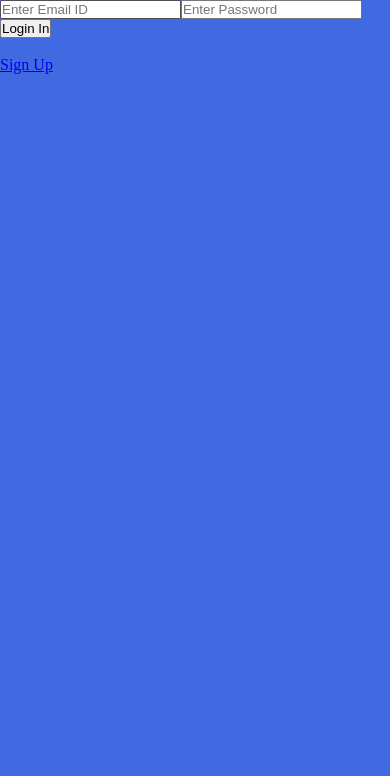
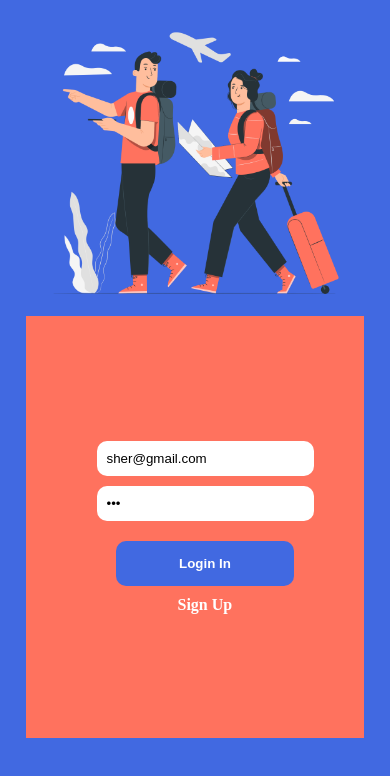
Before and after one commit to cssher/travelogy, a React (Create React App) app: page /login in a window 390 px wide. Shown: the top 776 px of the page. Built offline with nearby package versions, Linux system fonts and the light colour scheme; no server answers; a web font is replaced by a local one.

Commit message:
changes in login form css

```diff
--- a/src/index.css
+++ b/src/index.css
@@ -6,6 +6,7 @@ body {
   font-family: "Baloo Tammudu 2", cursive;
   -webkit-font-smoothing: antialiased;
   -moz-osx-font-smoothing: grayscale;
+  height: 100%;
 }
 
 code {
--- a/src/pages/login/Login.jsx
+++ b/src/pages/login/Login.jsx
@@ -2,6 +2,7 @@ import React, { useContext, useState } from "react";
 import { userManagement } from "../../data-context-provider/DataContextProvider";
 import { Redirect, Link } from "react-router-dom";
 import styles from "./Login.module.css";
+import LoginPng from "../../assets/trip.png";
 
 export const Login = () => {
   const user = useContext(userManagement);
@@ -26,26 +27,40 @@ export const Login = () => {
     <Redirect to="/" />
   ) : (
     <div className={styles.login_form_div}>
+      <div className={styles.login_png}>
+        <img src={LoginPng} alt="Login Png" width="80%" />
+      </div>
+      <div className={styles.login_form_wrapper}>
+
           <form className={styles.form} onSubmit={handleLoginSubmit}>
             <input
               type="email"
               placeholder="Enter Email ID"
               onChange={(e) => setEmail(e.target.value)}
               required
+              value="sher@gmail.com"
             />
             <input
               type="password"
               placeholder="Enter Password"
               onChange={(e) => setPassword(e.target.value)}
               required
+              value="123"
             />
+            <div className={styles.btn_wrapper}>
               <button type="submit">Login In</button>
-      </form>
-      <br />
+            </div>
+                <div className={styles.register_link_wrapper}>
+
               <Link className={styles.register_link} to="/registration">
               Sign Up
             </Link>
                 </div>
+          </form>
+
+
+      </div>
+    </div>
   );
 
 };
--- a/src/pages/login/Login.module.css
+++ b/src/pages/login/Login.module.css
@@ -0,0 +1,93 @@
+.login_png{
+    flex: 0.5;
+    text-align: center;
+}
+
+.login_form_wrapper {
+    flex: 0.5;
+    background-color: #FF725E;
+    height: 100vh;
+    display: flex;
+    align-items: center;
+    justify-content: center;
+}
+
+.login_form_div {
+    display: flex;
+    justify-content: space-evenly;
+    align-items: center;
+    flex-wrap: wrap;
+}
+
+.form {
+    display: flex;
+    flex-direction: column;
+    justify-content: center;
+    height: 50vh;
+    align-items: flex-start;
+
+}
+
+input {
+    width: 100%;
+    padding: 10px;
+    outline: none;
+    margin-bottom: 10px;
+    border-radius: 10px;
+    border: none;
+}
+
+.btn_wrapper {
+    width: 100%;
+    padding: 10px;
+
+    display: flex;
+    justify-content: center;
+    align-items: center;
+}
+button {
+    width: 90%;
+    padding: 15px;
+    outline: none;
+    border: none;
+    color: white;
+    background: royalblue;
+    font-weight: bolder;
+    border-radius: 10px;
+}
+
+.register_link{
+  text-decoration: none;
+  color: white;
+  font-weight: bolder;
+}
+
+.register_link_wrapper {
+    width: 110%;
+    text-align: center;
+}
+
+@media only screen and (max-width: 500px) {
+    .login_form_div {
+       display: flex;
+       flex-direction: column;
+       justify-content: space-evenly;
+       align-items: center;
+       flex-wrap: wrap;
+
+    }
+
+    .login_png{
+        flex: 0.5;
+        text-align: center;
+    }
+
+    .login_form_wrapper {
+        flex: 0.5;
+        background-color: #FF725E;
+        height: 100vh;
+        display: flex;
+        text-align: center;
+        width: 40vh;
+    }
+  }
--- a/src/routes/Routes.jsx
+++ b/src/routes/Routes.jsx
@@ -11,10 +11,11 @@ import { PrivateRoute } from "./PrivateRoutes";
 function Routes() {
   return (
     <div>
-      <PrivateRoute exact path="/" Component={Header} />
+      {/* <PrivateRoute exact path="/" Component={Header} /> */}
 
 
       <Switch>
+        <PrivateRoute path="/" exact Component={FlightForm} />
         <Route exact path="/login" render={() => <Login />} />
         <Route exact path="/registration" render={() => <Registration />} />
         <PrivateRoute path="/flights" exact Component={FlightForm} />
```
Lines whose indentation alone changed are shown as unchanged.
